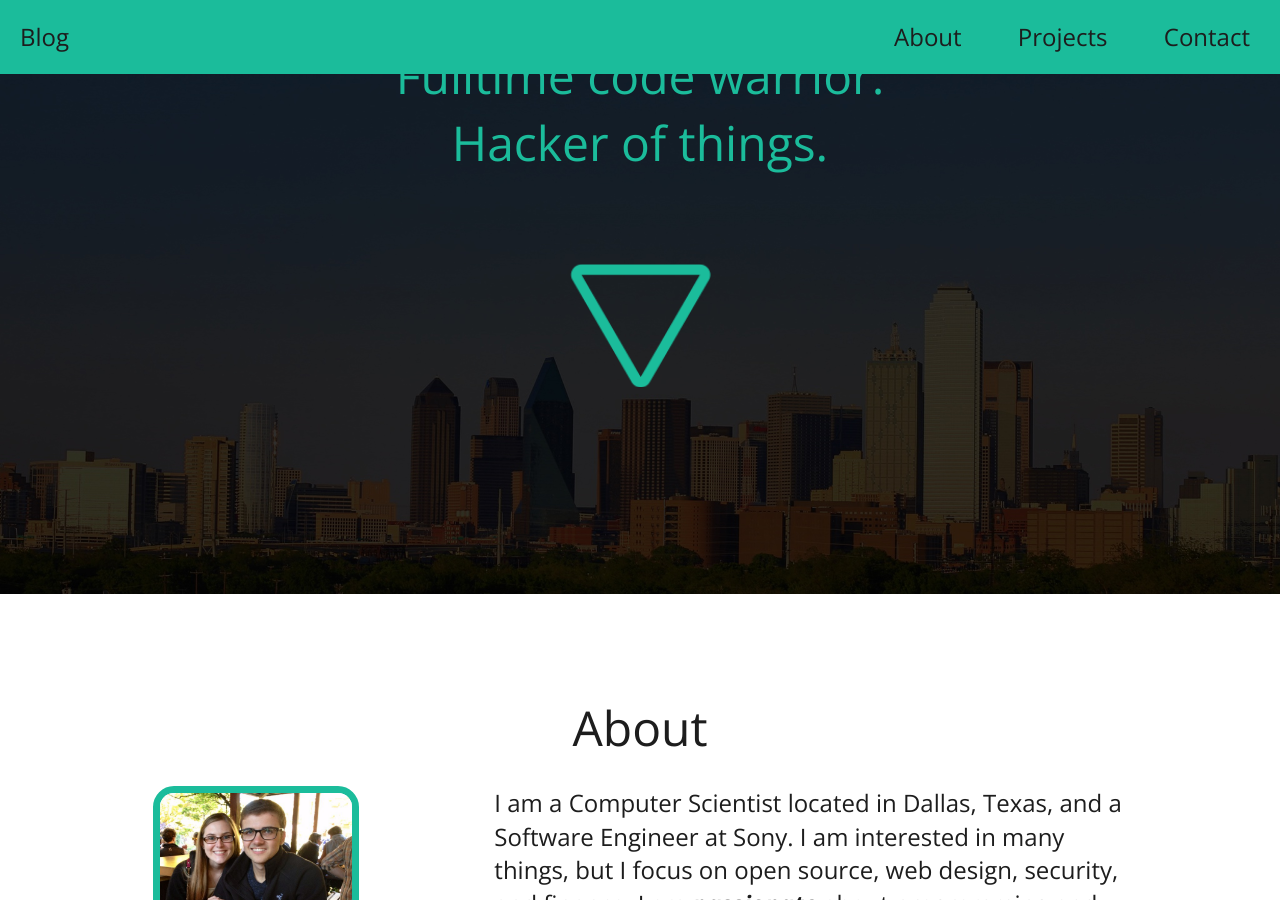
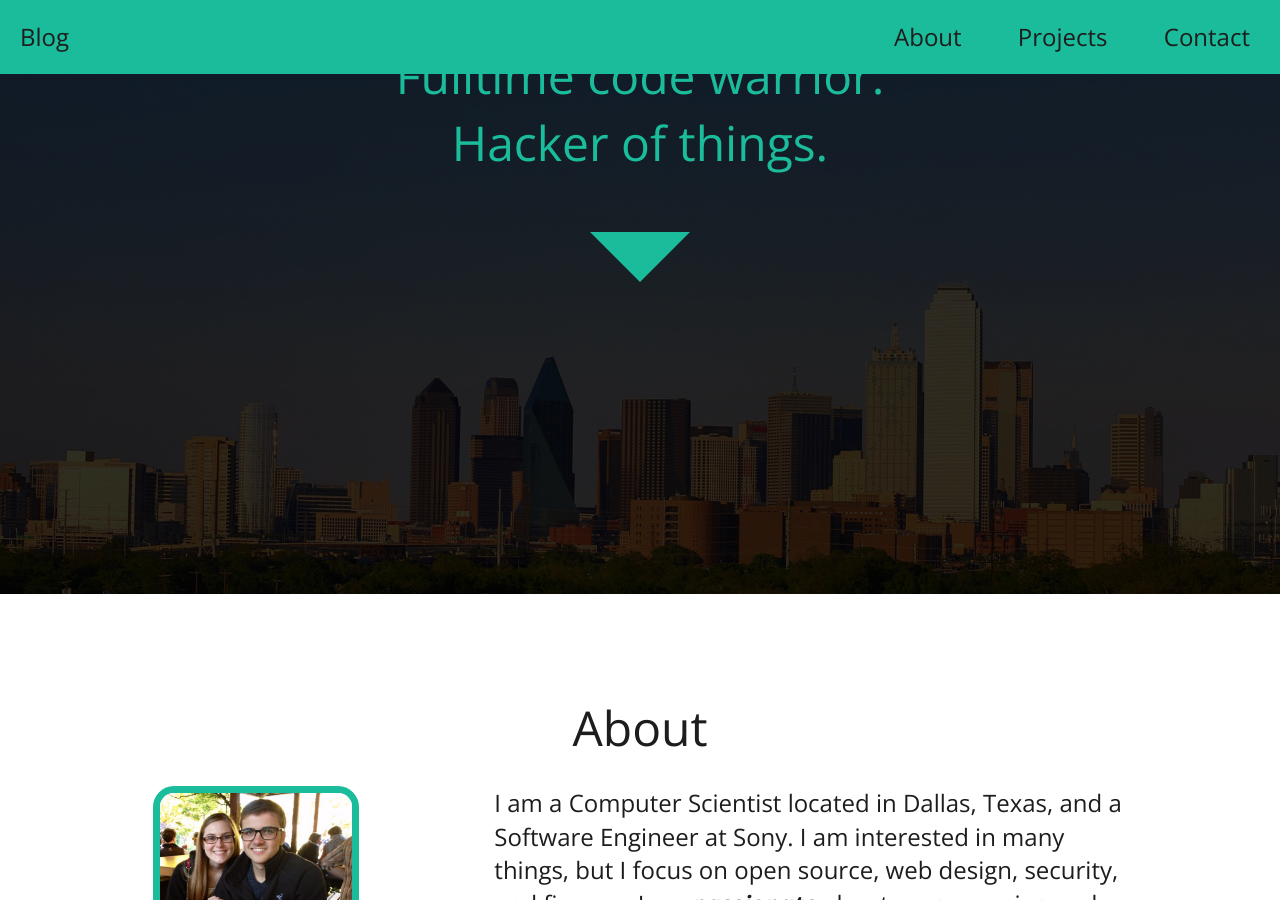
Before and after one commit to zackurben/zackurben.github.io, a Jekyll site: the page built from index.html, in a window 1280 px wide and 900 px high, scrolled down 306 px. Built offline with Jekyll 4.4.1, drawn with Linux system fonts in a browser that asks for light colours; nearby versions of some CDN libraries.

Commit message:
Reworking dom layout and removing homepage arrow picture.

```diff
--- a/_includes/footer.html
+++ b/_includes/footer.html
@@ -12,7 +12,5 @@
 <script src="/js/lodash.min.js"></script>
 <script src="/js/main.js"></script>
 <footer>
-  <div class="scroll reverse">
-    <img src="/img/arrow.png">
-  </div>
+  <div class="arrow reversed"></div>
 </footer>
--- a/_includes/header.html
+++ b/_includes/header.html
@@ -1,4 +1,4 @@
-<div class="header center">
+<header class="header">
   <nav>
     <a class="pull-left" href="/blog/">Blog</a>
     <a id="about-nav">About</a>
@@ -8,7 +8,5 @@
 
   <h1>Zack Urben</h1><br>
   <h2>Fulltime code warrior.<br>Hacker of things.</h2>
-  <div class="scroll regular">
-    <img src="/img/arrow.png">
-  </div>
-</div>
+  <div class="arrow"></div>
+</header>
--- a/_sass/_base.scss
+++ b/_sass/_base.scss
@@ -231,7 +231,34 @@ nav {
   }
 }
 
-.header {
+.arrow {
+  margin-top: 50px;
+  align-self: center;
+  border-right: $arrow-size solid transparent;
+  border-left: $arrow-size solid transparent;
+  border-top: $arrow-size solid $site-accent-color;
+  animation-duration: 3s;
+  animation-name: bounce;
+  animation-iteration-count: infinite;
+
+  &.reversed {
+    animation-direction: reverse;
+    border-bottom: $arrow-size solid $site-accent-color;
+    border-top: unset;
+  }
+}
+
+@keyframes bounce {
+  0%, 100% {
+    margin-top: $arrow-dist;
+  }
+
+  50% {
+    margin-top: $arrow-dist * 2;
+  }
+}
+
+header {
   padding: 20vh 0 0 0;
   height: 80vh;
   overflow: hidden;
@@ -239,6 +266,8 @@ nav {
   h1, h2, h3 {
     color: $text-secondary-color;
   }
+
+  @include flex;
 }
 
 @-webkit-keyframes pulse {
@@ -266,62 +295,6 @@ nav {
 
   100% {
     transform: scale(1);
-  }
-}
-
-.scroll {
-  margin-top: 10vh;
-  width: 100%;
-
-  -webkit-animation-duration: 3s;
-  animation-duration: 3s;
-  -webkit-animation-fill-mode: both;
-  animation-fill-mode: both;
-  -webkit-animation-timing-function: linear;
-  animation-timing-function: linear;
-  animation-iteration-count: infinite;
-  -webkit-animation-iteration-count: infinite;
-  -webkit-animation-name: pulse;
-  animation-name: pulse;
-
-  img {
-    display: block;
-    margin: auto;
-
-    @include micro-screen {
-      height: round($scroll-height * 0.6);
-      width: round($scroll-width * 0.6);
-    }
-
-    @include xs-screen {
-      height: round($scroll-height * 0.7);
-      width: round($scroll-width * 0.7);
-    }
-
-    @include s-screen {
-      height: round($scroll-height * 0.8);
-      width: round($scroll-width * 0.8);
-    }
-
-    @include m-screen {
-      height: round($scroll-height * 0.9);
-      width: round($scroll-width * 0.9);
-    }
-
-    @include l-screen {
-      height: round($scroll-height);
-      width: round($scroll-width);
-    }
-  }
-
-  &.reverse {
-    img {
-      transform: rotate(180deg);
-      -ms-transform: rotate(180deg);
-      -moz-transform: rotate(180deg);
-      -webkit-transform: rotate(180deg);
-      -o-transform: rotate(180deg);
-    }
   }
 }
 
@@ -587,6 +560,8 @@ nav {
 
 footer {
   height: 40vh;
+
+  @include flex;
 }
 
 .blog-header {
--- a/css/main.scss
+++ b/css/main.scss
@@ -28,6 +28,10 @@ $scroll-width: 135px;
 $max-width: 1140px;
 $min-width: 755px;
 $col-padding: 25px;
+
+// Scroll arrow
+$arrow-size: 50px;
+$arrow-dist: 50px;
 
 /*
  * Sass mixins to consolidate media query definitions.
@@ -74,5 +78,12 @@ $col-padding: 25px;
   }
 }
 
+@mixin flex {
+  display: flex;
+  flex: 1 1 0;
+  flex-direction: column;
+  text-align: center;
+}
+
 // Import partials from `sass_dir` (defaults to `_sass`)
 @import "h5bp-pre", "base", "h5bp-post";
```
Also changed, not shown: img/arrow.png (deleted).
